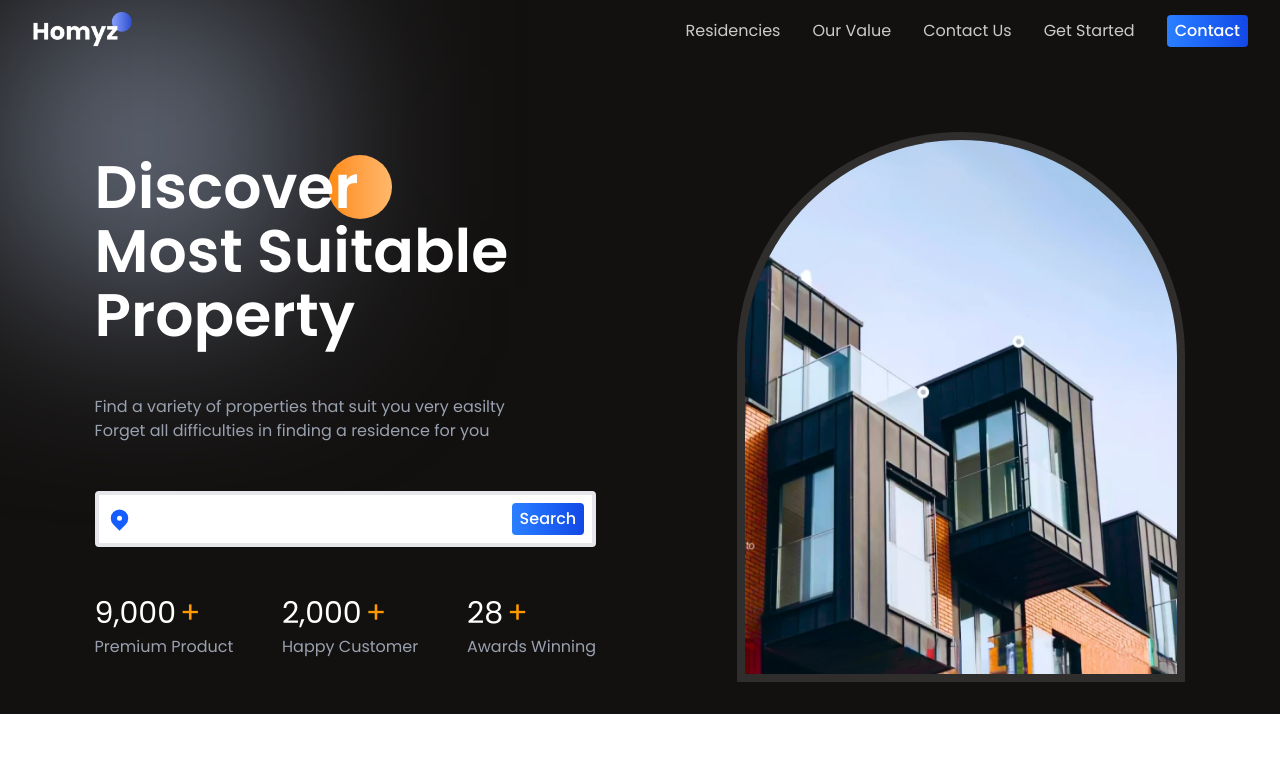
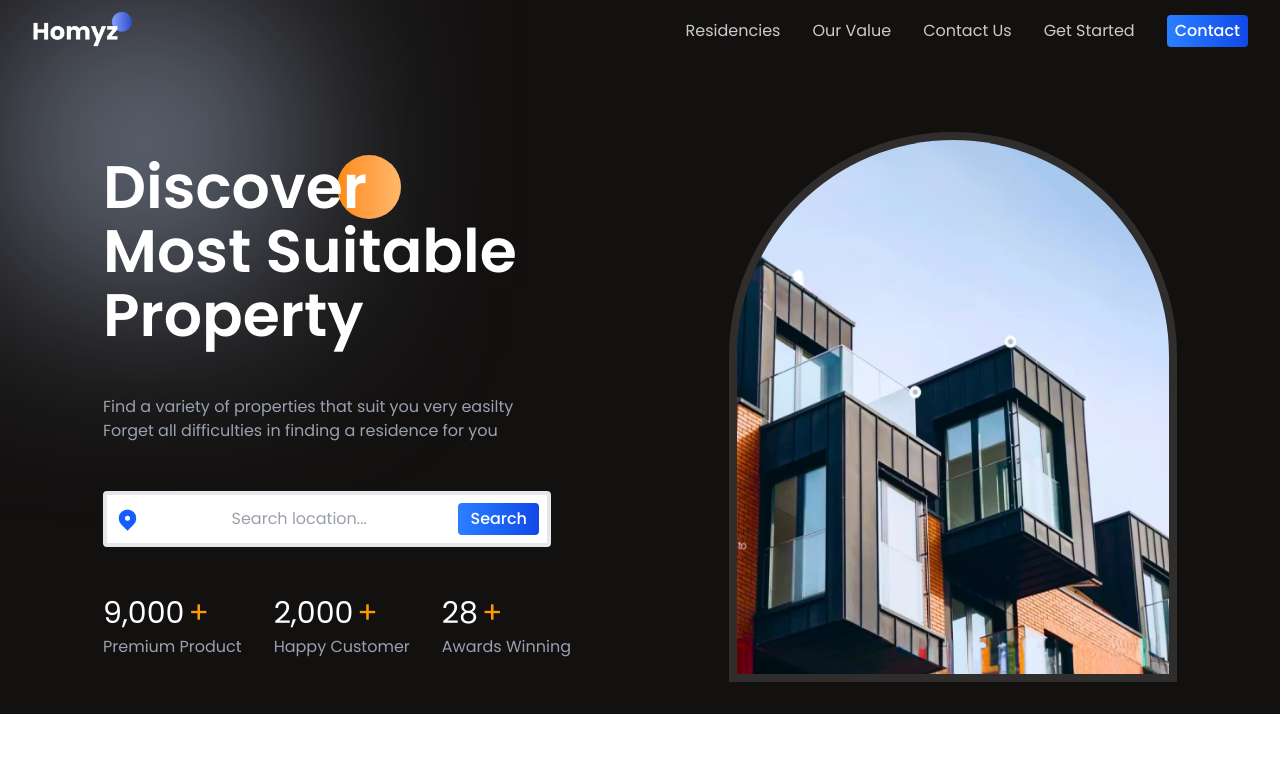
Before and after one commit to Arijitkhan99git/Real-Estate-website, a React (Vite) app: page / in a window 1280 px wide. Shown: the top 757 px of the page. Built offline with nearby package versions, Linux system fonts and the light colour scheme.

Commit message:
add some more resposiveness

```diff
--- a/src/components/hero/Hero.jsx
+++ b/src/components/hero/Hero.jsx
@@ -9,7 +9,7 @@ function Hero() {
     <section className='relative z-1  text-white flex justify-center items-center pt-22 md:pt-25 '>
         <div className=' py-[2rem] px-[3rem] w-full max-w-7xl flex flex-wrap justify-center items-center lg:flex-row   lg:justify-around gap-[3rem] '>
              {/* left side */}
-             <div className=' flex flex-col justify-center items-center lg:justify-end lg:items-start gap-[3rem]  '>
+             <div className=' flex flex-col justify-center items-center lg:justify-end lg:items-start gap-[3rem] w-full lg:w-auto max-w-md lg:max-w-none  '>
 
                     <div className=' relative z-1  ' >
                         {/* rounded div */}
@@ -37,15 +37,22 @@ function Hero() {
                     <h6>Forget all difficulties in finding a residence for you</h6>
                 </div>
 
-                <div className='flex gap-1 md:gap-[2rem] items-center bg-white  border-4
-                 border-gray-200 justify-between p-2 rounded-sm'>
-                    <HiLocationMarker  className='text-blue-600' size={25} />
-
-                    <input type="text" className='border-0 outline-0 text-gray-700 '/>
-                    <button className=" poppins-medium text-white bg-gradient-to-r from-blue-500 to-blue-700 px-2 py-1 rounded-sm">Search</button>
+                {/* input box */}
+                <div className='flex flex-col sm:flex-row gap-2 sm:gap-1 md:gap-[2rem] items-center bg-white border-4
+                 border-gray-200 p-2 rounded-sm w-full max-w-md overflow-clip'>
+                    <HiLocationMarker className='hidden sm:flex text-blue-600 flex-shrink-0' size={25} />
+                    <input
+                        type="text"
+                        placeholder="Search location..."
+                        className='border-0 outline-0 text-gray-700 flex-1 min-w-0 px-2 py-1 text-center'
+                    />
+                    <button className="poppins-medium text-white bg-gradient-to-r from-blue-500 to-blue-700 px-3 py-1 rounded-sm whitespace-nowrap">
+                        Search
+                    </button>
                 </div>
 
-                <div className='flex gap-2 md:gap-[2rem] items-center flex-wrap w-full justify-between text-2xl md:text-3xl'>
+
+                <div className=' w-full flex gap-[2rem] items-center flex-wrap  justify-center sm:justify-between text-2xl md:text-3xl'>
 
                     <div className='flex flex-col gap-1   flex-wrap'>
                         <span className='flex  items-center gap-1'>
```
